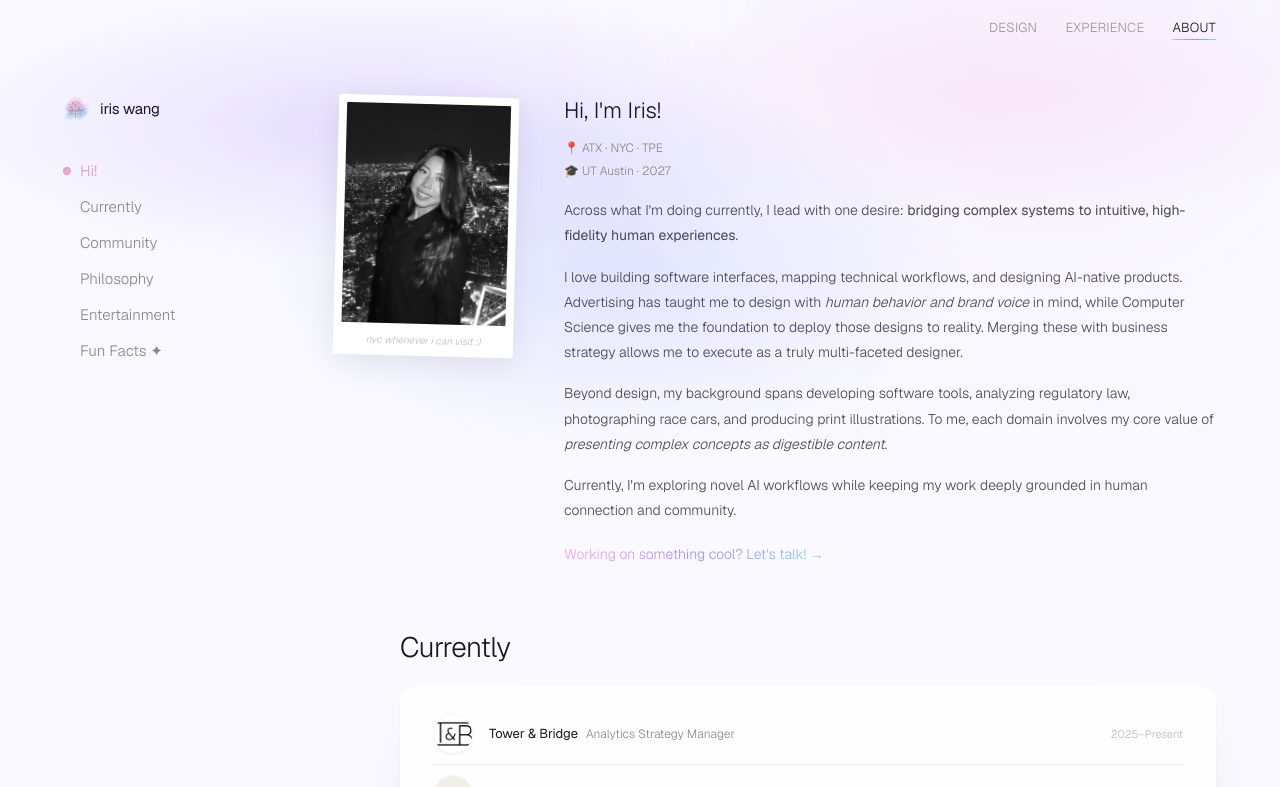
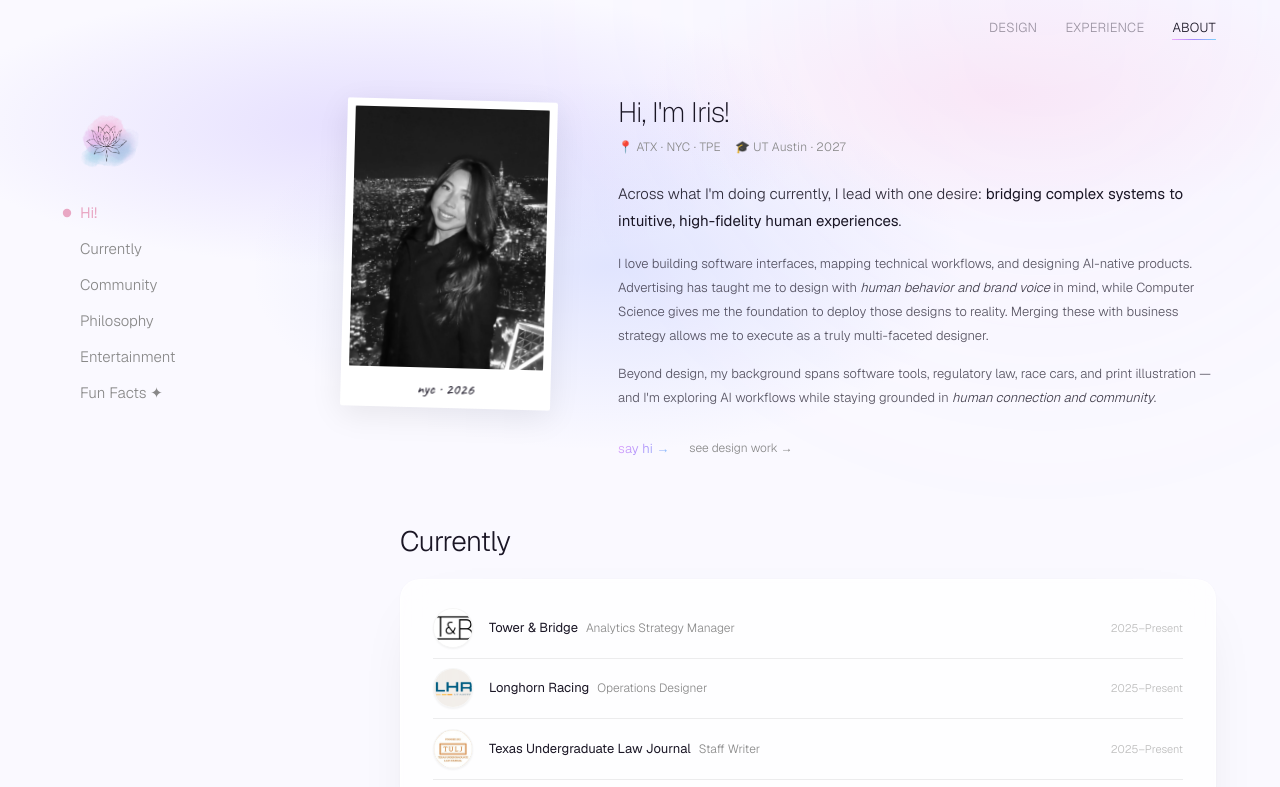
Before and after one commit to iriswang327/iris-portfolio, a Next.js app: page /about in a window 1280 px wide. Shown: the top 787 px of the page. Built offline with nearby package versions, Linux system fonts and the light colour scheme.

Commit message:
Redesign About hero layout, typography, and rail branding.
Enlarge the lotus rail mark, refine the polaroid intro block, add editorial bio hierarchy with lede and dual links, and load Caveat for the polaroid caption.

Co-authored-by: Cursor <cursoragent@cursor.com>

```diff
--- a/app/about/AboutContent.tsx
+++ b/app/about/AboutContent.tsx
@@ -344,14 +344,16 @@ export default function AboutContent() {
         <div className="about-rail-column">
           <aside className="about-rail rail">
             <div className="about-brand">
+              <Link href="/" className="about-brand-link" aria-label="Iris Wang — design home">
                 <Image
                   src="/images/lotus-logo.png"
-                alt="Iris Wang logo"
-                width={26}
-                height={26}
-                className="h-[26px] w-[26px] shrink-0 object-contain"
+                  alt=""
+                  width={60}
+                  height={60}
+                  className="about-brand-logo shrink-0 object-contain"
+                  aria-hidden
                 />
-              <span className="about-name">iris wang</span>
+              </Link>
             </div>
 
             <nav className="toc" id="toc" aria-label="About page sections">
@@ -377,34 +379,33 @@ export default function AboutContent() {
         <div className="about-main">
           {/* ── HI SECTION ── */}
           <section id="hi" data-theme="hi" className="about-section">
-            {/* Photo + bio row */}
+            {/* Polaroid left, bio right — grouped intro block */}
             <div className="about-bio-row">
               <div className="about-photo-wrap">
                 <div className="about-photo-frame">
-                  <div className="relative h-[220px] w-full overflow-hidden rounded-[1px]">
+                  <div className="relative h-[260px] w-full overflow-hidden rounded-[1px]">
                     <Image
                       src="/images/about-iris.png"
                       alt="Iris Wang"
                       fill
-                      sizes="180px"
+                      sizes="210px"
                       className="object-cover"
                       priority
                     />
                   </div>
-                  <p className="about-photo-caption">nyc whenever i can visit :)</p>
+                  <p className="about-photo-caption">nyc · 2026</p>
                 </div>
               </div>
 
-              {/* Bio text */}
-              <div className="min-w-0 flex-1">
+              <div className="about-bio-copy">
                 <h2 className="about-intro-title">Hi, I&apos;m Iris!</h2>
 
-                <div className="mb-4 flex flex-col gap-1">
+                <div className="about-meta-row">
                   <span className="about-meta-line">📍 ATX · NYC · TPE</span>
                   <span className="about-meta-line">🎓 UT Austin · 2027</span>
                 </div>
 
-                <p className="about-bio-body">
+                <p className="about-bio-lede">
                   Across what I&apos;m doing currently, I lead with one desire:{" "}
                   <strong className="font-normal">
                     bridging complex systems to intuitive, high-fidelity human experiences
@@ -421,23 +422,22 @@ export default function AboutContent() {
                 </p>
 
                 <p className="about-bio-body">
-                  Beyond design, my background spans developing software tools, analyzing regulatory
-                  law, photographing race cars, and producing print illustrations. To me, each domain
-                  involves my core value of{" "}
-                  <em>presenting complex concepts as digestible content</em>.
+                  Beyond design, my background spans software tools, regulatory law, race cars, and
+                  print illustration — and I&apos;m exploring AI workflows while staying grounded in{" "}
+                  <em>human connection and community</em>.
                 </p>
 
-                <p className="about-bio-body">
-                  Currently, I&apos;m exploring novel AI workflows while keeping my work deeply
-                  grounded in human connection and community.
-                </p>
-
+                <div className="about-bio-actions">
                   <a
                     href="mailto:iriswang32@gmail.com"
                     className="about-bio-cta text-gradient-ihwn transition-opacity hover:opacity-80"
                   >
-                  Working on something cool? Let&apos;s talk! →
+                    say hi →
                   </a>
+                  <Link href="/" className="about-bio-work-link">
+                    see design work →
+                  </Link>
+                </div>
               </div>
             </div>
           </section>
--- a/app/globals.css
+++ b/app/globals.css
@@ -494,18 +494,37 @@ html[data-picker-active="1"] footer {
 @media (min-width: 640px) {
   .about-bio-row {
     flex-direction: row;
-    gap: clamp(40px, 4vw, 48px);
-  }
+    align-items: flex-start;
+    gap: 52px;
+  }
+}
+
+@media (min-width: 881px) {
+  .about-bio-row {
+    gap: 64px;
+  }
+}
+
+.about-bio-copy {
+  flex: 1;
+  min-width: 0;
+  max-width: 42rem;
 }
 
 .about-photo-wrap {
-  width: 180px;
+  width: 210px;
   flex-shrink: 0;
+}
+
+@media (min-width: 640px) {
+  .about-photo-wrap {
+    margin-top: 4px;
+  }
 }
 
 @media (min-width: 881px) {
   .about-photo-wrap {
-    margin-left: -4rem;
+    margin-left: -3.5rem;
   }
 }
 
@@ -518,44 +537,94 @@ html[data-picker-active="1"] footer {
 }
 
 .about-photo-caption {
-  margin-top: 10px;
+  margin-top: 12px;
   text-align: center;
-  font-size: 10px;
-  font-weight: 300;
-  font-style: italic;
-  line-height: 1.375;
-  color: var(--text-faint);
+  font-family: var(--font-handwriting), cursive;
+  font-size: 15px;
+  font-weight: 500;
+  line-height: 1.3;
+  color: #1a1625;
+  letter-spacing: 0.02em;
 }
 
 .about-intro-title {
-  font-size: 22px;
-  font-weight: 300;
-  line-height: 1.3;
-  color: var(--foreground);
-  margin-bottom: 14px;
+  font-size: clamp(1.5rem, 2.4vw, 1.75rem);
+  font-weight: 200;
+  letter-spacing: -0.025em;
+  line-height: 1.2;
+  color: var(--foreground);
+  margin-bottom: 8px;
+}
+
+.about-meta-row {
+  display: flex;
+  flex-wrap: wrap;
+  align-items: center;
+  gap: 14px;
+  margin-bottom: 24px;
 }
 
 .about-meta-line {
   font-size: 12px;
   font-weight: 300;
-  color: var(--text-subtle);
+  letter-spacing: 0.02em;
+  color: var(--text-subtle);
+}
+
+.about-bio-lede {
+  font-size: 15px;
+  font-weight: 300;
+  line-height: 1.75;
+  color: color-mix(in srgb, var(--foreground) 90%, transparent);
+  margin-bottom: 18px;
+}
+
+.about-bio-lede strong {
+  font-weight: 400;
+  color: var(--foreground);
 }
 
 .about-bio-body {
-  font-size: 14px;
-  font-weight: 300;
-  line-height: 1.8;
-  color: color-mix(in srgb, var(--foreground) 78%, transparent);
-  margin-bottom: 16px;
+  font-size: 13px;
+  font-weight: 300;
+  line-height: 1.85;
+  color: color-mix(in srgb, var(--foreground) 72%, transparent);
+  margin-bottom: 14px;
+}
+
+.about-bio-body em,
+.about-bio-lede em {
+  font-style: italic;
+  color: color-mix(in srgb, var(--foreground) 82%, transparent);
 }
 
 .about-bio-body:last-of-type {
-  margin-bottom: 20px;
+  margin-bottom: 28px;
+}
+
+.about-bio-actions {
+  display: flex;
+  flex-wrap: wrap;
+  align-items: center;
+  gap: 20px;
 }
 
 .about-bio-cta {
-  font-size: 14px;
-  font-weight: 300;
+  font-size: 13px;
+  font-weight: 300;
+  letter-spacing: 0.01em;
+}
+
+.about-bio-work-link {
+  font-size: 12px;
+  font-weight: 300;
+  color: var(--text-subtle);
+  text-decoration: none;
+  transition: color 0.2s ease;
+}
+
+.about-bio-work-link:hover {
+  color: var(--foreground);
 }
 
 /* Intro bio uses 14px; all other about body copy uses 13px (--text-body) */
@@ -764,10 +833,39 @@ html[data-picker-active="1"] footer {
   flex-direction: column;
 }
 
+@media (min-width: 881px) {
+  .about-rail,
+  .rail {
+    padding-top: 56px;
+  }
+}
+
 .about-brand {
   display: flex;
   align-items: center;
-  gap: 10px;
+  padding-left: 16px;
+}
+
+.about-brand-link {
+  display: inline-flex;
+  line-height: 0;
+  transition: opacity 0.25s ease, transform 0.25s ease;
+}
+
+.about-brand-link:hover {
+  opacity: 0.85;
+  transform: scale(1.02);
+}
+
+.about-brand-link:focus-visible {
+  outline: 2px solid #a78bfa;
+  outline-offset: 4px;
+  border-radius: 999px;
+}
+
+.about-brand-logo {
+  width: 60px;
+  height: 60px;
 }
 
 .about-lotus {
@@ -783,14 +881,6 @@ html[data-picker-active="1"] footer {
     0 2px 8px rgba(181, 168, 232, 0.15);
 }
 
-.about-brand .about-name {
-  font-weight: 400;
-  font-size: 15px;
-  letter-spacing: -0.015em;
-  color: var(--foreground);
-  line-height: 1.2;
-}
-
 .about-rail .about-tagline {
   font-size: 12px;
   color: var(--about-muted);
@@ -805,7 +895,7 @@ html[data-picker-active="1"] footer {
   display: flex;
   flex-direction: column;
   gap: 18px;
-  margin-top: 40px;
+  margin-top: 32px;
 }
 
 .toc a {
--- a/app/layout.tsx
+++ b/app/layout.tsx
@@ -1,5 +1,5 @@
 import type { Metadata } from "next";
-import { Geist } from "next/font/google";
+import { Caveat, Geist } from "next/font/google";
 import "./globals.css";
 import { EmotionProvider } from "@/context/EmotionContext";
 import Nav from "@/components/Nav";
@@ -8,6 +8,12 @@ import Footer from "@/components/Footer";
 const geistSans = Geist({
   subsets: ["latin"],
   variable: "--font-geist-sans",
+  display: "swap",
+});
+
+const caveat = Caveat({
+  subsets: ["latin"],
+  variable: "--font-handwriting",
   display: "swap",
 });
 
@@ -53,7 +59,7 @@ export default function RootLayout({
 }) {
   return (
     <html lang="en" suppressHydrationWarning>
-      <body className={`${geistSans.variable} font-sans antialiased`}>
+      <body className={`${geistSans.variable} ${caveat.variable} font-sans antialiased`}>
         <EmotionProvider>
           <div className="relative min-h-screen bg-[var(--background)]">
             {/* ── Ambient watercolor orbs ── */}
```
Lines whose indentation alone changed are shown as unchanged.
